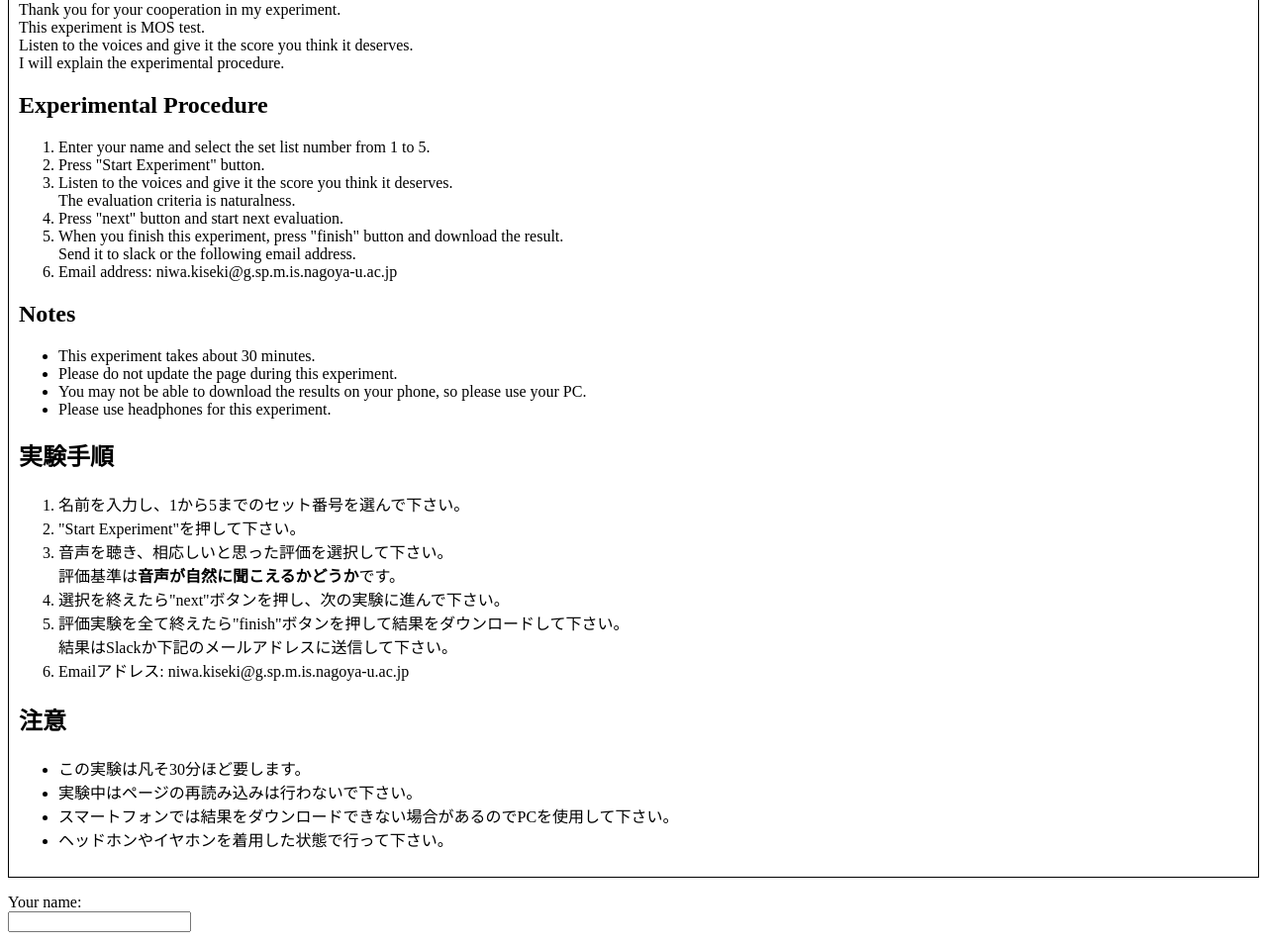
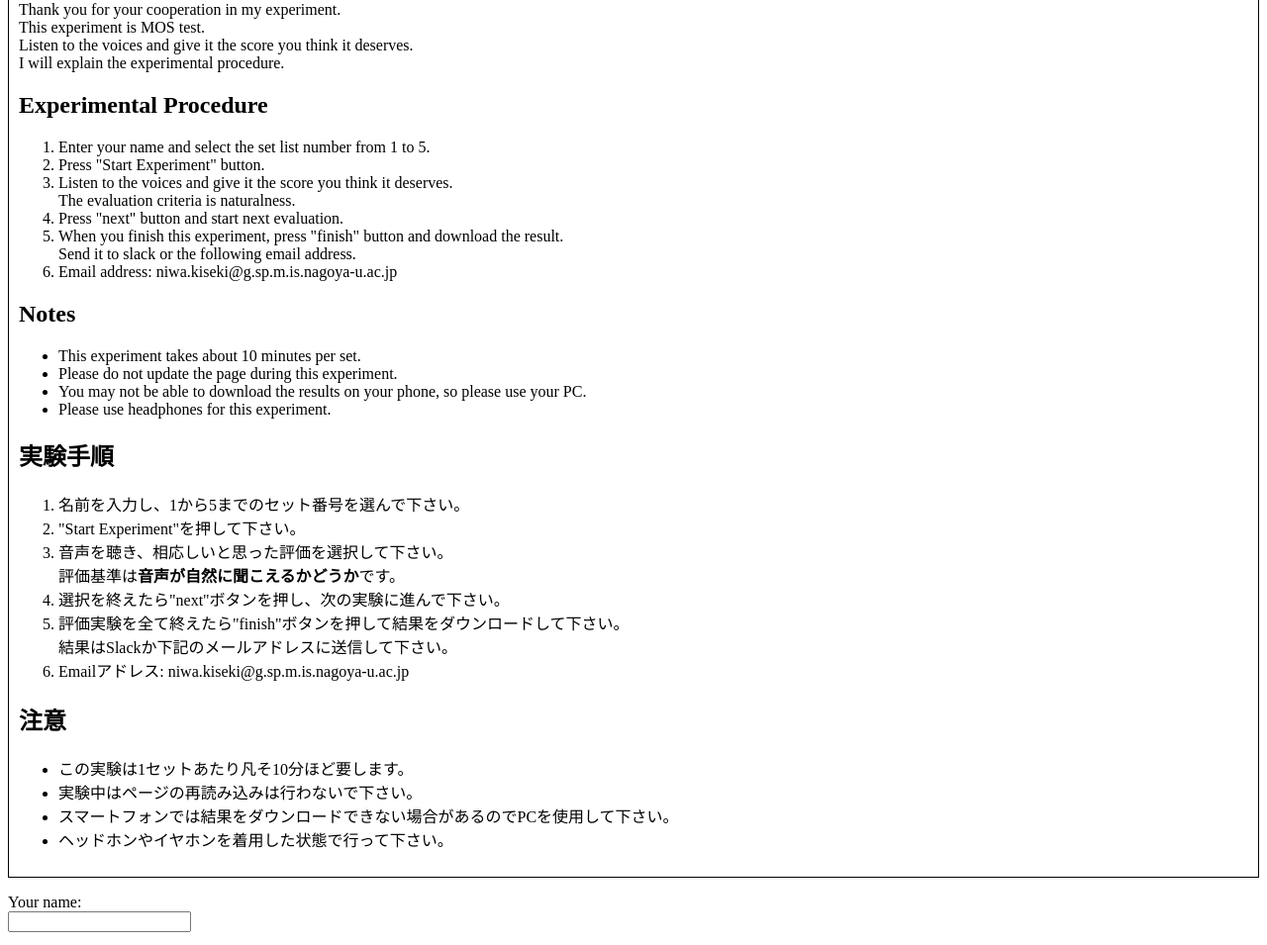
Before and after one commit to mrcl0224/MOSTest-RTVCeval, a plain HTML site: page index.html in a window 1280 px wide. Shown: the part 98-1053 px from the top of the page at 99% size. Drawn offline with Linux system fonts and the light colour scheme.

Commit message:
edit html

```diff
--- a/index.html
+++ b/index.html
@@ -34,7 +34,7 @@
 
         <h2>Notes</h2>
         <ul>
-            <li>This experiment takes about 30 minutes.</li>
+            <li>This experiment takes about 10 minutes per set.</li>
             <li>Please do not update the page during this experiment.</li>
             <li>You may not be able to download the results on your phone, so please use your PC.</li>
             <li>Please use headphones for this experiment.</li>
@@ -55,7 +55,7 @@
 
         <h2>注意</h2>
         <ul>
-            <li>この実験は凡そ30分ほど要します。</li>
+            <li>この実験は1セットあたり凡そ10分ほど要します。</li>
             <li>実験中はページの再読み込みは行わないで下さい。</li>
             <li>スマートフォンでは結果をダウンロードできない場合があるのでPCを使用して下さい。</li>
             <li>ヘッドホンやイヤホンを着用した状態で行って下さい。</li>
```
